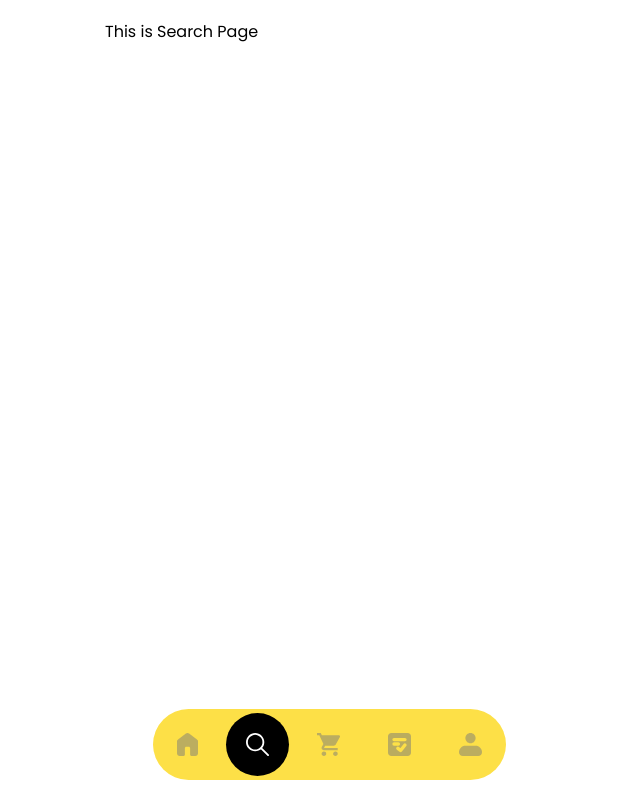
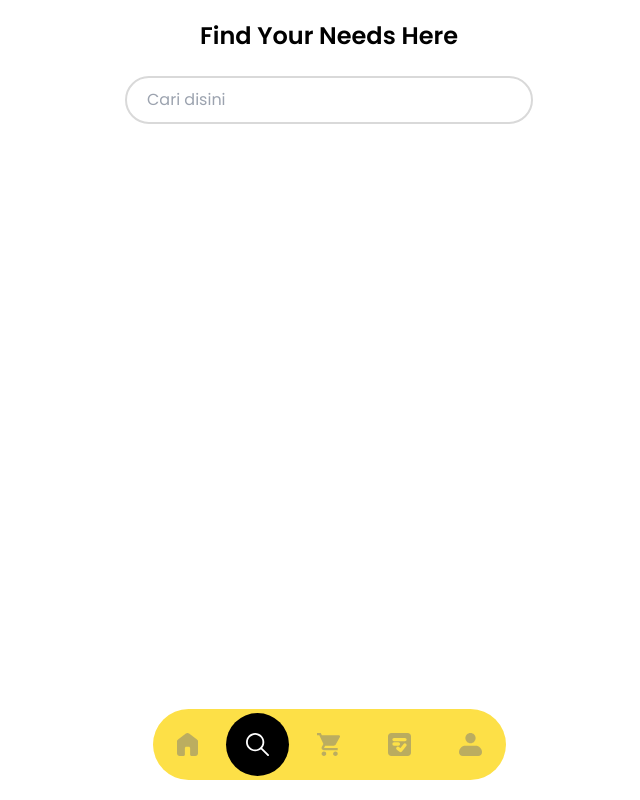
Before and after one commit to mubasyir19/TokoKu-Web, a Next.js app: page /search in a window 1280 px wide. Shown: the whole page, without its empty margins (311-951 px from the left). Built offline with nearby package versions, Linux system fonts and the light colour scheme; a web font is replaced by a local one.

Commit message:
add(searchPage): implement design

```diff
--- a/src/app/(menu)/search/page.jsx
+++ b/src/app/(menu)/search/page.jsx
@@ -2,8 +2,16 @@ import React from 'react';
 
 export default function Search() {
   return (
-    <div>
-      <p>This is Search Page</p>
+    <div className='px-5'>
+      <h1 className='text-2xl font-semibold text-center'>Find Your Needs Here</h1>
+      <div className='form-group mt-6'>
+        <input
+          type='text'
+          name=''
+          className='w-full px-5 py-2.5 border-2 rounded-full border-[#D9D9D9]'
+          placeholder='Cari disini'
+        />
+      </div>
     </div>
   );
 }
```
